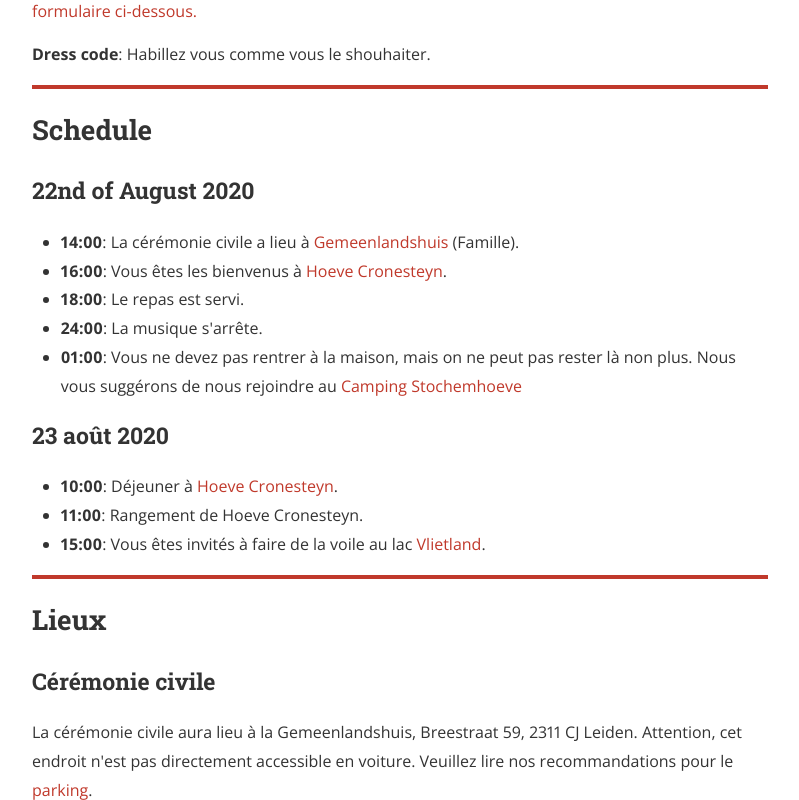
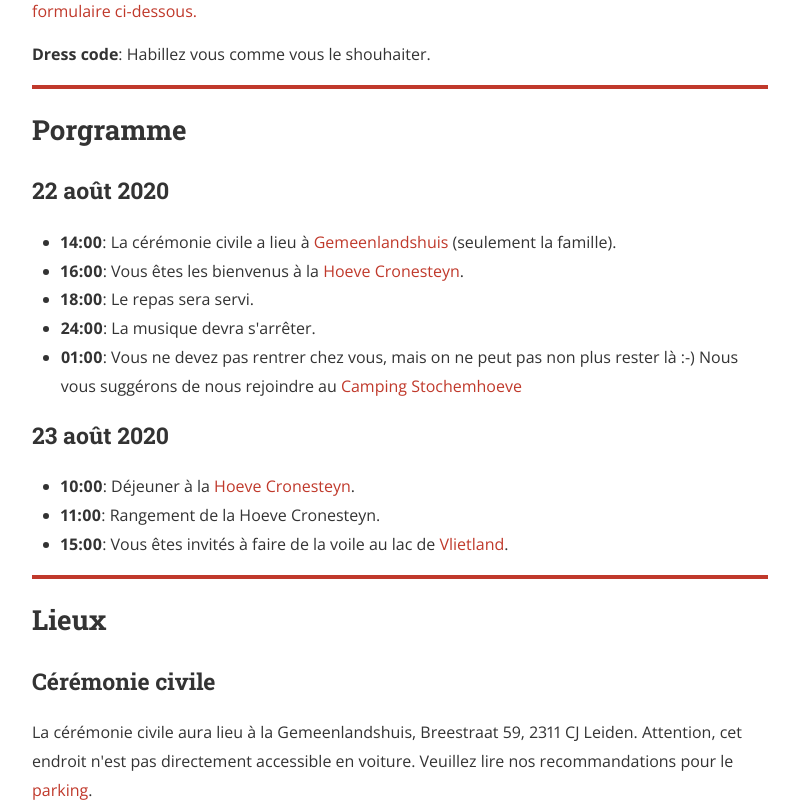
Before and after one commit to thiesgehrmann/heijmans-gehrmann, a Jekyll site: the page built from french.html, in a window 1280 px wide and 1400 px high, scrolled down 754 px, cut to the strip 0-800 px from the top of the window. Shown: the whole strip, without its empty margins (240-1039 px from the left). Built offline with Jekyll 4.4.1, drawn with Linux system fonts in a browser that asks for light colours; nearby versions of some CDN libraries; some of the changed text lies outside the part shown.

Commit message:
Update french.html

```diff
--- a/french.html
+++ b/french.html
@@ -41,21 +41,21 @@ document.getElementById("mycoverimage").style.backgroundImage = `url(${cover_ima
 
 <hr/>
 <a id="plans"></a>
-<h2> Schedule </h2>
-  <h3>22nd of August 2020</h3>
+<h2> Porgramme </h2>
+  <h3>22 août 2020</h3>
   <ul>
-    <li><b>14:00</b>: La cérémonie civile a lieu à <a href="#ceremony">Gemeenlandshuis</a> (Famille).</li>
-    <li><b>16:00</b>: Vous êtes les bienvenus à <a href="#hoeve">Hoeve Cronesteyn</a>.</li>
-    <li><b>18:00</b>: Le repas est servi.</li>
-    <li><b>24:00</b>: La musique s'arrête.</li>
-    <li><b>01:00</b>: Vous ne devez pas rentrer à la maison, mais on ne peut pas rester là non plus. Nous vous suggérons de nous rejoindre au <a href="#accommodation">Camping Stochemhoeve</a></li>
+    <li><b>14:00</b>: La cérémonie civile a lieu à <a href="#ceremony">Gemeenlandshuis</a> (seulement la famille).</li>
+    <li><b>16:00</b>: Vous êtes les bienvenus à la <a href="#hoeve">Hoeve Cronesteyn</a>.</li>
+    <li><b>18:00</b>: Le repas sera servi.</li>
+    <li><b>24:00</b>: La musique devra s'arrêter.</li>
+    <li><b>01:00</b>: Vous ne devez pas rentrer chez vous, mais on ne peut pas non plus rester là :-) Nous vous suggérons de nous rejoindre au <a href="#accommodation">Camping Stochemhoeve</a></li>
   </ul>
 
   <h3>23 août 2020</h3>
   <ul>
-    <li><b>10:00</b>: Déjeuner à <a href="#hoeve">Hoeve Cronesteyn</a>.</li>
-    <li><b>11:00</b>: Rangement de Hoeve Cronesteyn.</li>
-    <li><b>15:00</b>: Vous êtes invités à faire de la voile au lac <a href="#vlietland">Vlietland</a>.</li>
+    <li><b>10:00</b>: Déjeuner à la <a href="#hoeve">Hoeve Cronesteyn</a>.</li>
+    <li><b>11:00</b>: Rangement de la Hoeve Cronesteyn.</li>
+    <li><b>15:00</b>: Vous êtes invités à faire de la voile au lac de <a href="#vlietland">Vlietland</a>.</li>
   </ul>
 
 <hr/>
@@ -70,13 +70,13 @@ document.getElementById("mycoverimage").style.backgroundImage = `url(${cover_ima
 
   <h3>Hoeve Cronesteyn <a id="hoeve"></a></h3>
   La fête aura lieu à la Hoeve Cronesteyn, Cronesteyn 1, 2322 LH Leiden.
-  Attention, les possibilités de parking sont limités à cet endroit. Veuillez lire nos recommandations pour le <a href="#parking">parking</a>.
+  Attention, les possibilités de parking sont limitées à cet endroit. Veuillez lire nos recommandations pour le <a href="#parking">parking</a>.
 
 
   <iframe width="100%" height="350" frameborder="0" scrolling="no" marginheight="0" marginwidth="0" src="https://www.openstreetmap.org/export/embed.html?bbox=4.487131834030152%2C52.139398238984%2C4.492914676666261%2C52.142278970538385&amp;layer=mapnik&amp;marker=52.14083862805204%2C4.490023255348206" style="border: 1px solid black"></iframe><br/><small><a href="https://www.openstreetmap.org/?mlat=52.14084&amp;mlon=4.49002#map=18/52.14084/4.49002">View Larger Map</a></small>
 
   <h3>Vlietland <a id="vlietland"></a></h3>
-  Le lac Vlietland est un super bel endroit pour faire un peu de voile ! Rietpolderweg 11, 2266 BM Leidschendam.
+  Le lac de Vlietland est un super bel endroit pour faire un peu de voile ! Rietpolderweg 11, 2266 BM Leidschendam.
 
   <iframe width="100%" height="350" frameborder="0" scrolling="no" marginheight="0" marginwidth="0" src="https://www.openstreetmap.org/export/embed.html?bbox=4.455213546752931%2C52.119484821109815%2C4.466779232025147%2C52.12524867344238&amp;layer=mapnik&amp;marker=52.12236684045469%2C4.460996389389038" style="border: 1px solid black"></iframe><br/><small><a href="https://www.openstreetmap.org/?mlat=52.12237&amp;mlon=4.46100#map=17/52.12237/4.46100">View Larger Map</a></small>
 
@@ -106,11 +106,11 @@ document.getElementById("mycoverimage").style.backgroundImage = `url(${cover_ima
   <ul>
     <li>
       <b><a href="https://stochemhoeve.nl">Camping Stochemhoeve</a></b>:
-      Un camping juste à côté de Hoeve Cronesteyn (surtout des tentes), vous pouvez reserver un emplacement sur le site. <u><b>Nous dormirons ici.</b></u>
+      Un camping juste à côté de la Hoeve Cronesteyn (surtout des tentes), vous pouvez reserver un emplacement sur le site. <u><b>Nous dormirons ici.</b></u>
     </li>
     <li>
       <b><a href="https://www.bastionhotels.com/nl-nl/hotels/hotel-leiden">Bastion Hotel Leiden</a></b>:
-     Voici un hotel juste à côté de Hoeve Cronesteyn et de l'autoroute A4.
+     Voici un hotel juste à côté de la Hoeve Cronesteyn et de l'autoroute A4.
     </li>
     <li>
       <b><a href="https://all.accor.com/hotel/8087/index.en.shtml">Ibis hotel Leiden</a></b>:
```
Also changed, not shown: other parts of french.html (+1 -1 lines).
